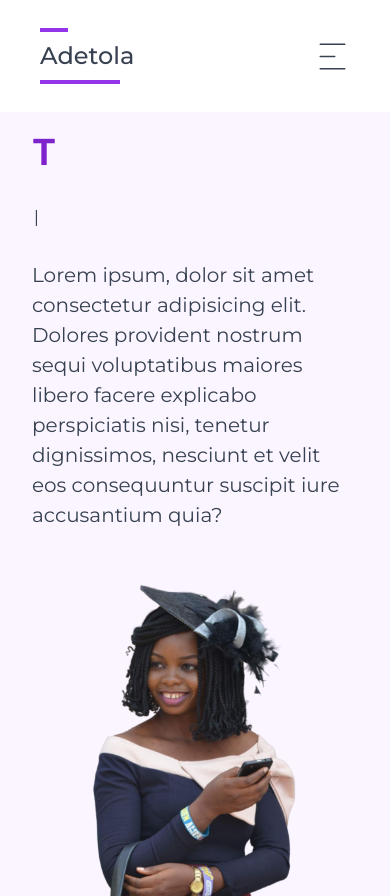
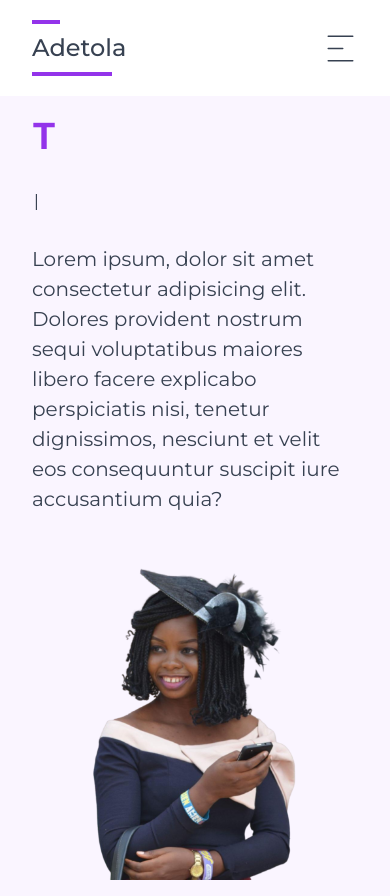
Before and after one commit to joshuaah101/Adetola, a Next.js app: page / in a window 390 px wide. Built offline with nearby package versions, Linux system fonts and the light colour scheme.

Commit message:
added AOS and Typed

```diff
--- a/app/page.tsx
+++ b/app/page.tsx
@@ -39,7 +39,7 @@ function Home() {
 
         <div className="flex flex-col md:flex-row gap-10 justify-between mt-5 px-8 md:px-24 md:items-center">
           <div className="flex flex-col space-y-8">
-            <header id="typed-output" className={`${inter.className} text-4xl md:text-5xl font-bold text-purple-700`}>
+            <header id="typed-output" className={`${inter.className} text-4xl md:text-5xl font-bold text-purple-600`}>
             </header>
 
             <p className={`${montserrat.className} leading-normal text-xl`}>
--- a/components/nav/Navbar.tsx
+++ b/components/nav/Navbar.tsx
@@ -12,7 +12,7 @@ const Navbar = () => {
         setToggleMenu(!toggleMenu)
     }
   return (
-    <div className='px-2 sm:px-0 py-2 sm:py-0 sticky top-0 z-20 bg-white dark:bg-black'>
+    <div className='sticky top-0 z-20 bg-white dark:bg-black'>
         <nav className={`${montserrat.className} flex justify-between items-center px-8 md:px-24 py-5`}>
             <div className="flex flex-col space-y-2">
                 <span className="h-1 w-7 bg-purple-600"></span>
```
